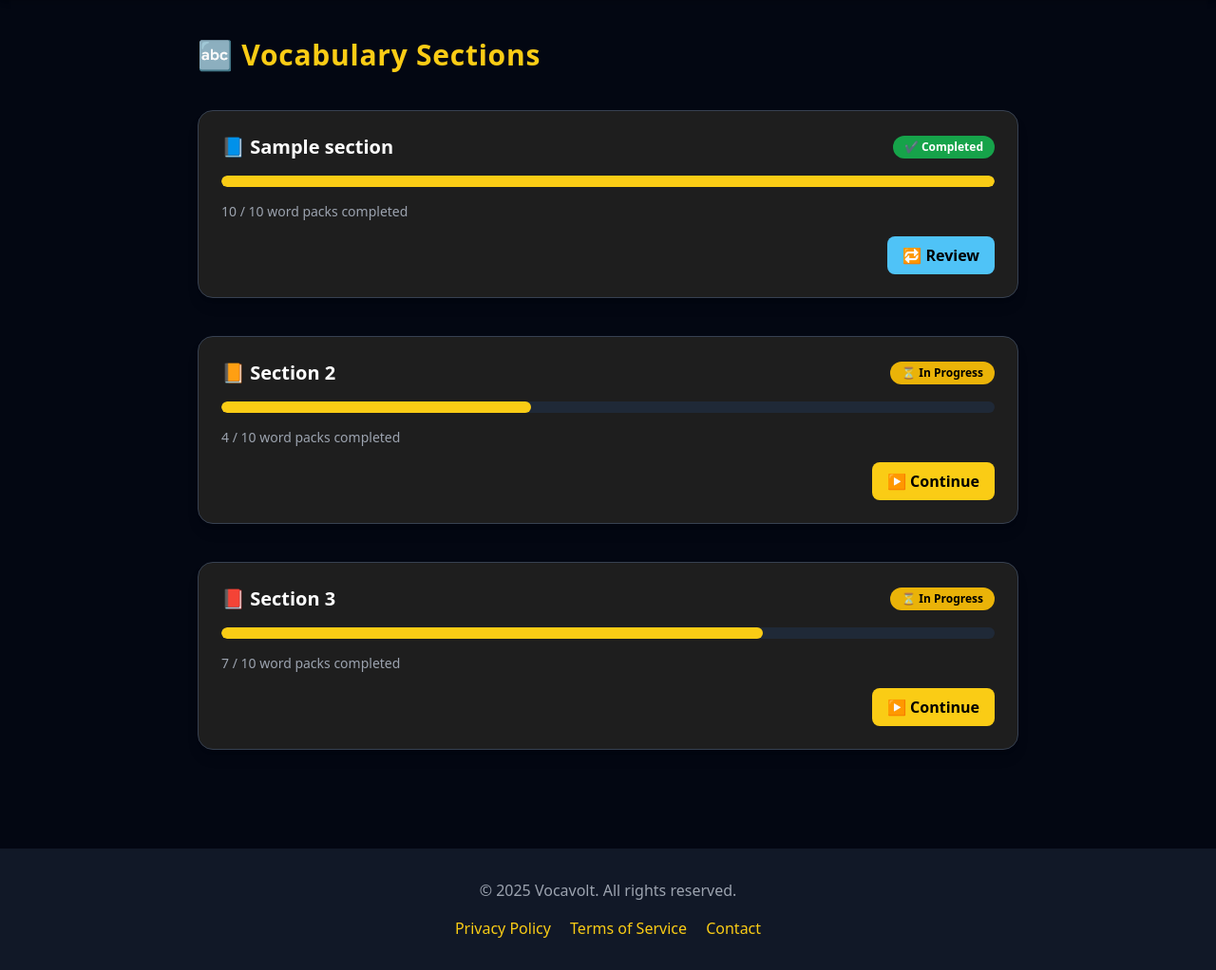
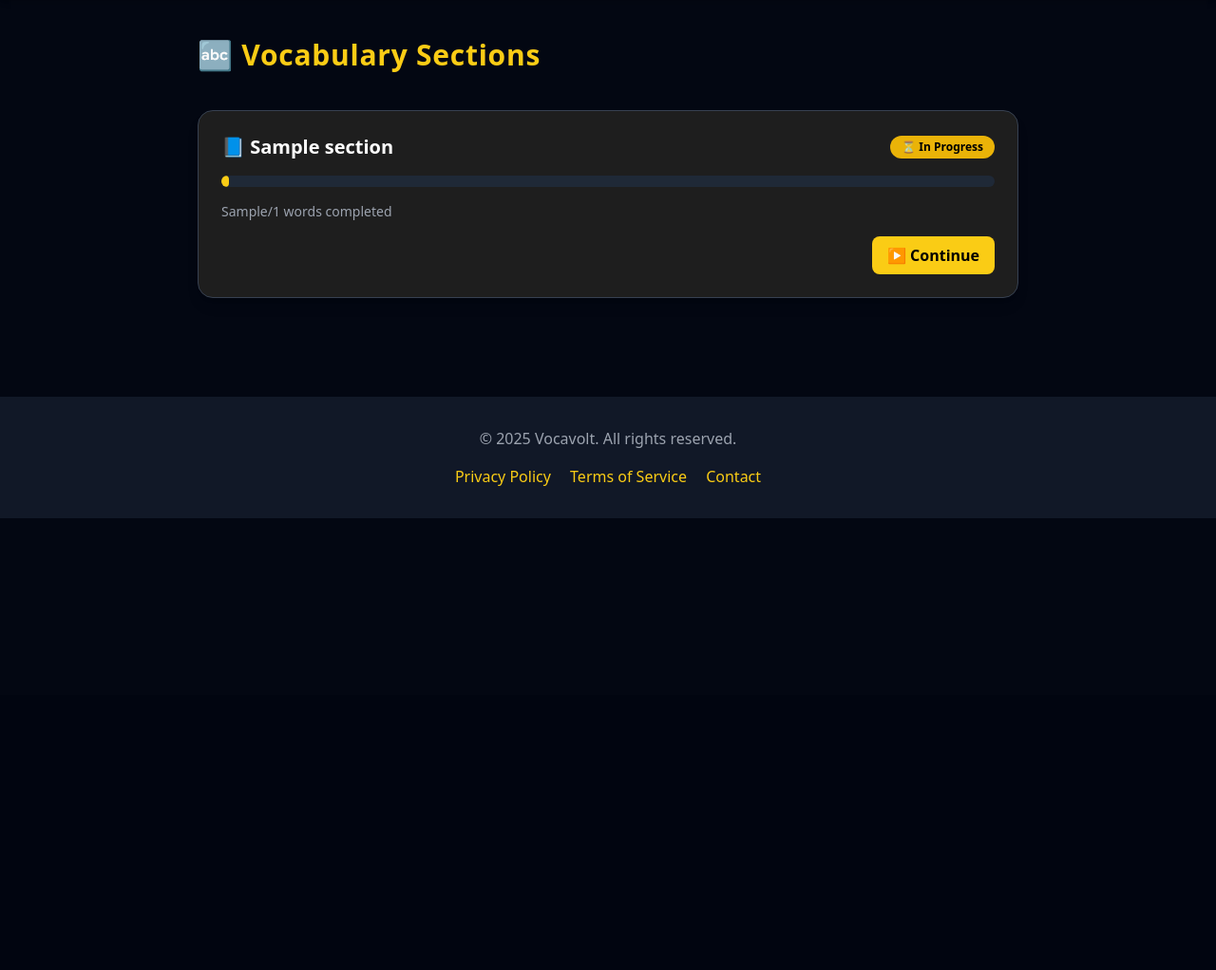
Before and after one commit to sajib1066/vocavolt, a Django app: template templates/sections.html in a window 1280 px wide. Shown: the part 68-1090 px from the top of the page at 95% size. After the commit the page ends 614 px from the top, so only its background shows below. Run offline with Django 4.2, Linux system fonts and the light colour scheme; the template is opened without the code that fills it: most values are stand-ins (such as "Sample title", 1, 10 or a date in 2020); some libraries are stand-ins or nearby versions.

Commit message:
add progress report

```diff
--- a/templates/sections.html
+++ b/templates/sections.html
@@ -11,60 +11,41 @@
     <div class="bg-[#1e1e1e] rounded-2xl p-6 shadow-lg border border-gray-700 space-y-4">
       <div class="flex items-center justify-between">
         <h3 class="text-xl font-semibold text-white">📘 {{ section.title }}</h3>
+        {% if section.completed %}
         <span class="bg-green-600 text-xs font-bold px-3 py-1 rounded-full text-white">✔ Completed</span>
+        {% else %}
+          {% if section.completed_words != 0 %}
+            <span class="bg-yellow-500 text-xs font-bold px-3 py-1 rounded-full text-black">⏳ In Progress</span>
+          {% endif %}
+        {% endif %}
       </div>
 
       <!-- 📊 Progress Bar -->
       <div class="w-full bg-gray-800 rounded-full h-3 overflow-hidden">
-        <div class="bg-yellow-400 h-3 rounded-full" style="width: 100%"></div>
+        <div class="bg-yellow-400 h-3 rounded-full" style="width: {{ section.progress_percentage }}%"></div>
       </div>
-      <p class="text-sm text-gray-400">10 / 10 word packs completed</p>
+      <p class="text-sm text-gray-400">{{ section.completed_words }}/{{ section.total_words }} words completed</p>
 
       <!-- ✅ Action -->
       <div class="text-right">
-        <a href="{% url 'learn' section.pk %}" class="bg-[#4FC3F7] text-black font-semibold px-4 py-2 rounded-lg hover:bg-[#29B6F6] transition inline-block">🔁 Review</a>
+        {% if section.locked %}
+          <span class="inline-block bg-gray-300 text-gray-700 font-semibold px-4 py-2 rounded-lg cursor-not-allowed">
+            🔒 Locked
+          </span>
+        {% else %}
+          {% if section.completed %}
+          <a href="{% url 'learn' section.pk %}" class="bg-[#4FC3F7] text-black font-semibold px-4 py-2 rounded-lg hover:bg-[#29B6F6] transition inline-block">🔁 Review</a>
+          {% else %}
+            {% if section.completed_words != 0 %}
+              <a href="{% url 'learn' section.pk %}" class="bg-yellow-400 text-black font-semibold px-4 py-2 rounded-lg hover:bg-yellow-300 transition inline-block">▶️ Continue</a>
+            {% else %}
+              <a href="{% url 'learn' section.pk %}" class="bg-green-400 text-black font-semibold px-4 py-2 rounded-lg hover:bg-green-300 transition inline-block">▶️ Start</a>
+            {% endif %}
+          {% endif %}
+        {% endif %}
       </div>
     </div>
     {% endfor %}
-
-    <!-- 🔹 Section Card (Incomplete) -->
-    <div class="bg-[#1e1e1e] rounded-2xl p-6 shadow-lg border border-gray-700 space-y-4">
-      <div class="flex items-center justify-between">
-        <h3 class="text-xl font-semibold text-white">📙 Section 2</h3>
-        <span class="bg-yellow-500 text-xs font-bold px-3 py-1 rounded-full text-black">⏳ In Progress</span>
-      </div>
-
-      <!-- 📊 Progress Bar -->
-      <div class="w-full bg-gray-800 rounded-full h-3 overflow-hidden">
-        <div class="bg-yellow-400 h-3 rounded-full" style="width: 40%"></div>
-      </div>
-      <p class="text-sm text-gray-400">4 / 10 word packs completed</p>
-
-      <!-- ▶️ Action -->
-      <div class="text-right">
-        <a href="" class="bg-yellow-400 text-black font-semibold px-4 py-2 rounded-lg hover:bg-yellow-300 transition inline-block">▶️ Continue</a>
-      </div>
-    </div>
-
-    <!-- 🔹 Section Card (Incomplete) -->
-    <div class="bg-[#1e1e1e] rounded-2xl p-6 shadow-lg border border-gray-700 space-y-4">
-      <div class="flex items-center justify-between">
-        <h3 class="text-xl font-semibold text-white">📕 Section 3</h3>
-        <span class="bg-yellow-500 text-xs font-bold px-3 py-1 rounded-full text-black">⏳ In Progress</span>
-      </div>
-
-      <!-- 📊 Progress Bar -->
-      <div class="w-full bg-gray-800 rounded-full h-3 overflow-hidden">
-        <div class="bg-yellow-400 h-3 rounded-full" style="width: 70%"></div>
-      </div>
-      <p class="text-sm text-gray-400">7 / 10 word packs completed</p>
-
-      <!-- ▶️ Action -->
-      <div class="text-right">
-        <a href="" class="bg-yellow-400 text-black font-semibold px-4 py-2 rounded-lg hover:bg-yellow-300 transition inline-block">▶️ Continue</a>
-      </div>
-    </div>
-
   </main>
 
 {% endblock content %}
```
Also changed, not shown: templates/flashcard.html (+11 -0 lines), vocavolt/views.py (+35 -2 lines).
